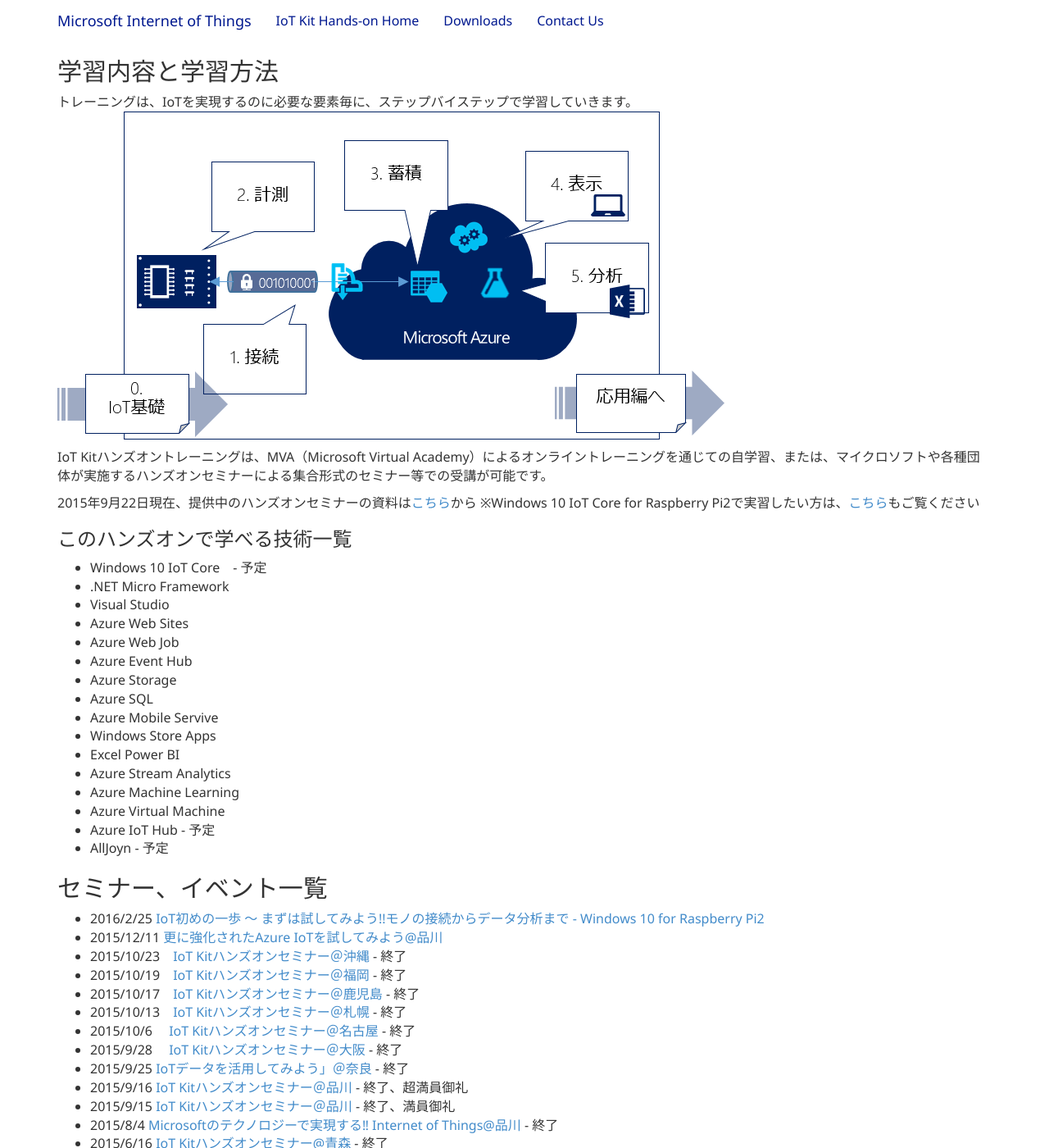
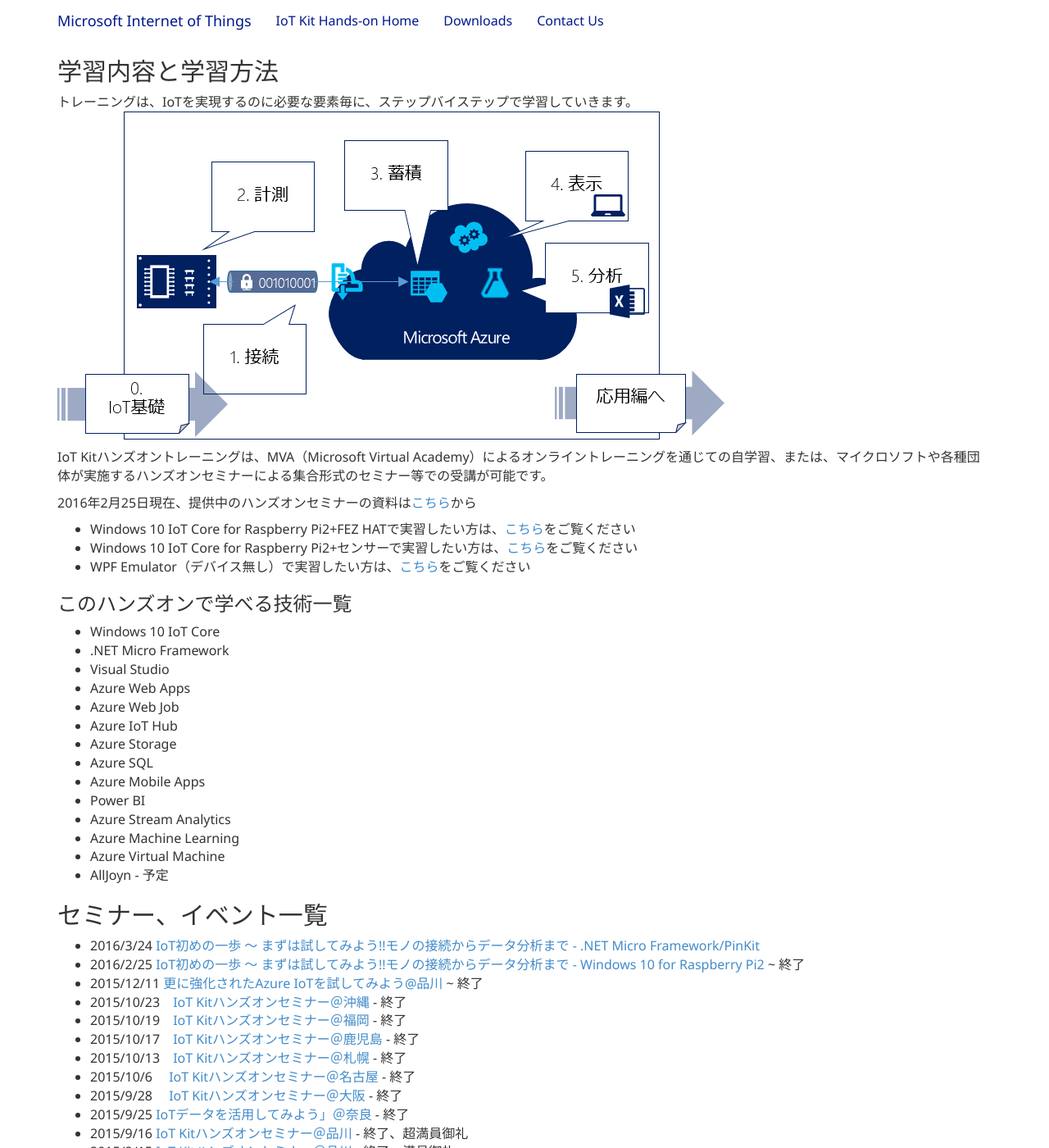
Before and after one commit to ms-iotkithol-jp/ms-iotkithol-jp.github.io, a Jekyll site: the page built from HowToLearn.md, in a window 1280 px wide and 1400 px high. Shown: the whole window at 82% size. Built offline with Jekyll 4.4.1, drawn with Linux system fonts in a browser that asks for light colours.

Commit message:
Add New Event Info

```diff
--- a/HowToLearn.md
+++ b/HowToLearn.md
@@ -11,32 +11,34 @@
 
 IoT Kitハンズオントレーニングは、MVA（Microsoft Virtual Academy）によるオンライントレーニングを通じての自学習、または、マイクロソフトや各種団体が実施するハンズオンセミナーによる集合形式のセミナー等での受講が可能です。
 
-2015年9月22日現在、提供中のハンズオンセミナーの資料は[こちら](http://aka.ms/iotkitholv2on)から
-※Windows 10 IoT Core for Raspberry Pi2で実習したい方は、[こちら](http://aka.ms/iotkitholv2onrpi2)もご覧ください
+2016年2月25日現在、提供中のハンズオンセミナーの資料は[こちら](http://aka.ms/iotkitholv3on)から
+
+* Windows 10 IoT Core for Raspberry Pi2+FEZ HATで実習したい方は、[こちら](https://doc.co/8VNqwE)をご覧ください
+* Windows 10 IoT Core for Raspberry Pi2+センサーで実習したい方は、[こちら](https://doc.co/JnLVmx)をご覧ください
+* WPF Emulator（デバイス無し）で実習したい方は、[こちら](https://doc.co/7fuFsw)をご覧ください
 
 ### このハンズオンで学べる技術一覧
 
-* Windows 10 IoT Core　- 予定
+* Windows 10 IoT Core
 * .NET Micro Framework
 * Visual Studio
-* Azure Web Sites
+* Azure Web Apps
 * Azure Web Job
-* Azure Event Hub
+* Azure IoT Hub
 * Azure Storage
 * Azure SQL
-* Azure Mobile Servive
-* Windows Store Apps
-* Excel Power BI
+* Azure Mobile Apps
+* Power BI
 * Azure Stream Analytics
 * Azure Machine Learning
 * Azure Virtual Machine
-* Azure IoT Hub - 予定
 * AllJoyn - 予定
 
 ## セミナー、イベント一覧
 
-* 2016/2/25 [IoT初めの一歩 ～ まずは試してみよう!!モノの接続からデータ分析まで - Windows 10 for Raspberry Pi2](https://www.microsoftevents.com/profile/form/index.cfm?PKformID=0x9424153fd)
-* 2015/12/11 [更に強化されたAzure IoTを試してみよう@品川](http://www.microsoft.com/click/services/Redirect2.ashx?CR_EAC=300322593)
+* 2016/3/24 [IoT初めの一歩 ～ まずは試してみよう!!モノの接続からデータ分析まで - .NET Micro Framework/PinKit](https://msevents.microsoft.com/CUI/EventDetail.aspx?EventID=1032737582&Culture=ja-JP&community=0)
+* 2016/2/25 [IoT初めの一歩 ～ まずは試してみよう!!モノの接続からデータ分析まで - Windows 10 for Raspberry Pi2](https://www.microsoftevents.com/profile/form/index.cfm?PKformID=0x9424153fd) ~ 終了
+* 2015/12/11 [更に強化されたAzure IoTを試してみよう@品川](http://www.microsoft.com/click/services/Redirect2.ashx?CR_EAC=300322593) ~ 終了
 * 2015/10/23　[IoT Kitハンズオンセミナー＠沖縄](https://msevents.microsoft.com/CUI/EventDetail.aspx?EventID=1032671394&Culture=ja-JP&community=0) - 終了
 * 2015/10/19　[IoT Kitハンズオンセミナー＠福岡](https://msevents.microsoft.com/CUI/EventDetail.aspx?EventID=1032671390&Culture=ja-JP&community=0) - 終了
 * 2015/10/17　[IoT Kitハンズオンセミナー＠鹿児島](https://html5j-kagoshima.doorkeeper.jp/events/31228) - 終了
```
